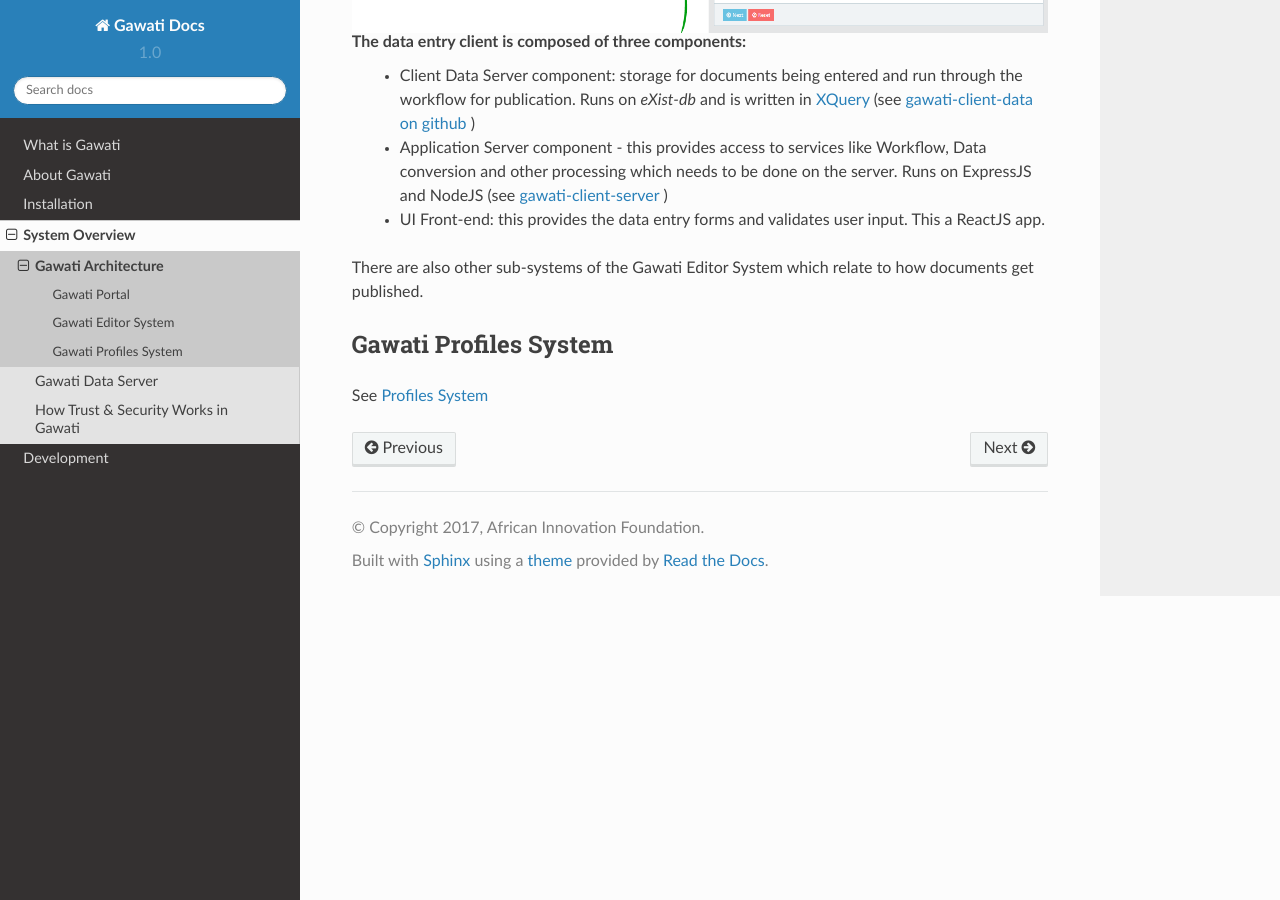
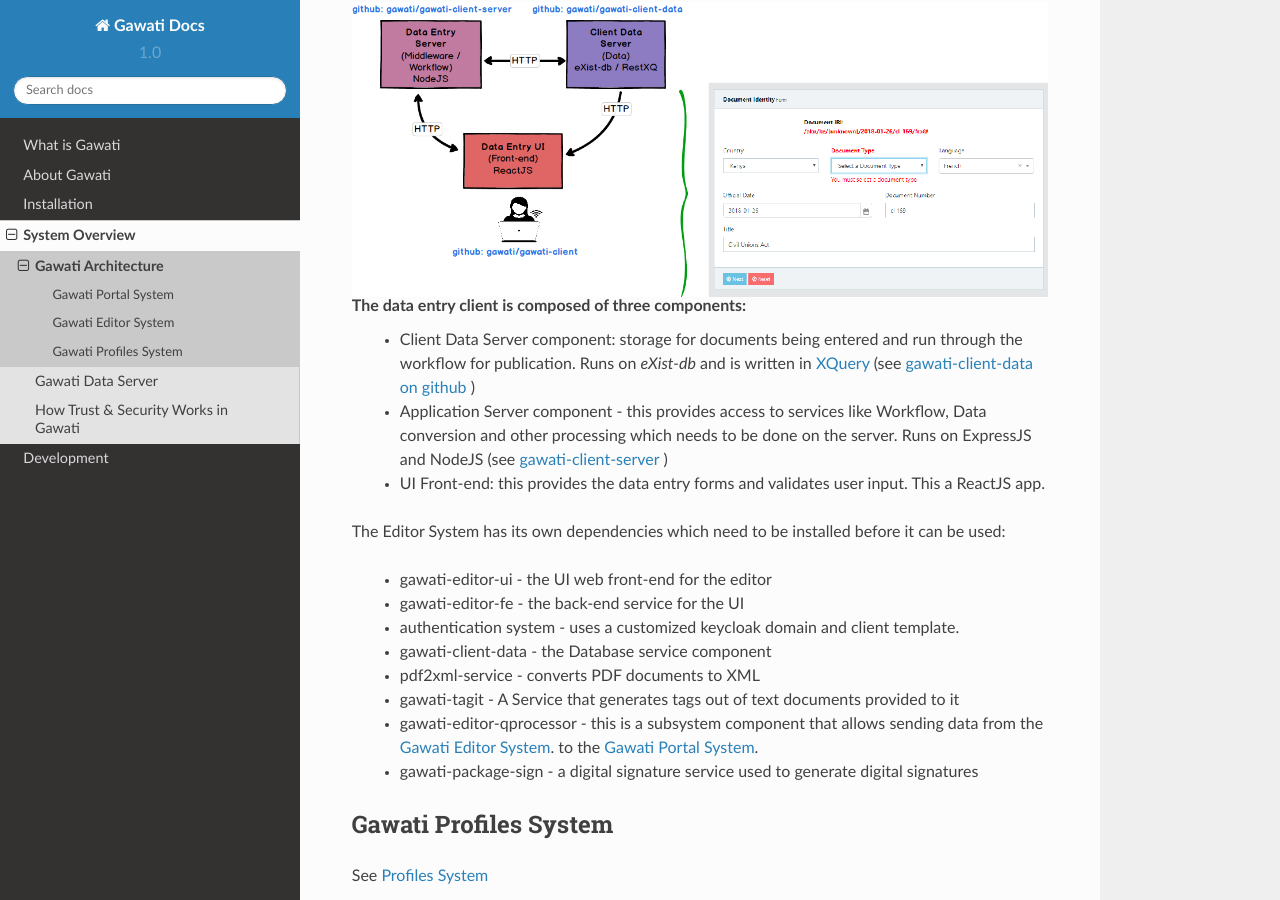
Before and after one commit to gawati/gawati-docs, a Sphinx documentation site: the page built from docs/source/system/gawati-architecture.rst, in a window 1280 px wide and 900 px high, scrolled down 1702 px. Built offline with Sphinx 7.4.7 and the Read the Docs theme 2.0.0, drawn with Linux system fonts in a browser that asks for light colours; some of the changed text lies outside the part shown.

Commit message:
Updates to gawati architecture document

```diff
--- a/docs/source/system/gawati-architecture.rst
+++ b/docs/source/system/gawati-architecture.rst
@@ -11,9 +11,9 @@ Gawati is composed of 2 different applications which have different audiences in
 
 .. _gawati-portal:
 
-*************
-Gawati Portal
-*************
+********************
+Gawati Portal System
+********************
 
 The Gawati Portal is composed of different application components which are indicated below in the diagram.
 
@@ -21,6 +21,16 @@ The Gawati Portal is composed of different application components which are indi
    :alt: Gawati Portal Architecture
    :align: center
    :figclass: align-center
+
+The Portal System has its own dependencies which need to be installed before it can be used:
+
+    * gawati-portal-ui - the UI web front-end
+    * gawati-portal-fe - the back-end service for the UI
+    * gawati profiles system - see below :ref:`gawati-profiles` which has its own dependencies
+    * gawati-data - the Database service component
+    * gawati-portal-publisher - this is a subsystem component that allows publishing data onto the portal that has been received from the :ref:`gawati-editor`.
+    * gawati-portal-qprocessor - this is a subsystem component that allows receiving data from the :ref:`gawati-editor`.
+
 
 .. _gawati-editor:
 
@@ -48,7 +58,16 @@ The data entry client is composed of three components:
     * Application Server component - this provides access to services like Workflow, Data conversion and other processing which needs to be done on the server. Runs on ExpressJS and NodeJS (see `gawati-client-server <https://github.com/gawati/gawati-client-server>`__ )
     * UI Front-end: this provides the data entry forms and validates user input. This a ReactJS app.
 
-There are also other sub-systems of the Gawati Editor System which relate to how documents get published.
+The Editor System has its own dependencies which need to be installed before it can be used:
+
+    * gawati-editor-ui - the UI web front-end for the editor
+    * gawati-editor-fe - the back-end service for the UI
+    * authentication system - uses a customized keycloak domain and client template.
+    * gawati-client-data - the Database service component
+    * pdf2xml-service - converts PDF documents to XML
+    * gawati-tagit - A Service that generates tags out of text documents provided to it
+    * gawati-editor-qprocessor - this is a subsystem component that allows sending data from the :ref:`gawati-editor`. to the :ref:`gawati-portal`.
+    * gawati-package-sign - a digital signature service used to generate digital signatures
 
 
 .. _gawati-profiles:
```
